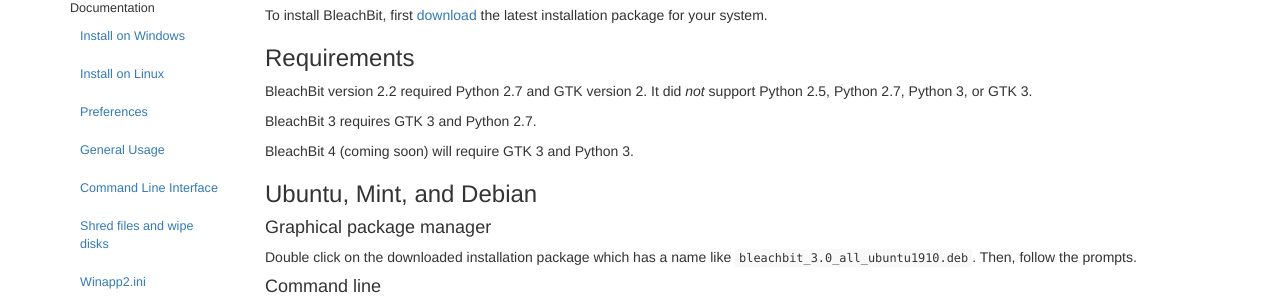
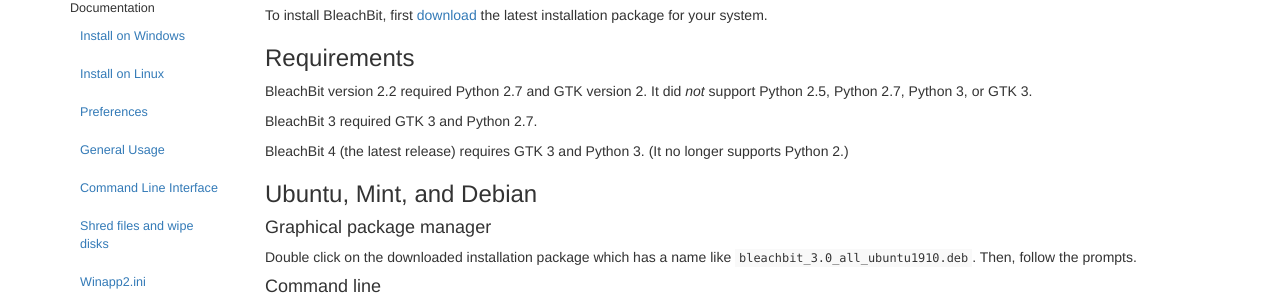
Before and after one commit to bleachbit/docs, a Jekyll site: the page built from _posts/2015-09-30-install-on-linux.md, in a window 1280 px wide. Shown: the part 129-434 px from the top of the page. Built offline with Jekyll 4.4.1, drawn with Linux system fonts in a browser that asks for light colours.

Commit message:
Update requirements

```diff
--- a/_posts/2015-09-30-install-on-linux.md
+++ b/_posts/2015-09-30-install-on-linux.md
@@ -13,9 +13,9 @@
 
 BleachBit version 2.2 required Python 2.7 and GTK version 2. It did *not* support Python 2.5, Python 2.7, Python 3, or GTK 3.
 
-BleachBit 3 requires GTK 3 and Python 2.7.
+BleachBit 3 required GTK 3 and Python 2.7.
 
-BleachBit 4 (coming soon) will require GTK 3 and Python 3.
+BleachBit 4 (the latest release) requires GTK 3 and Python 3. (It no longer supports Python 2.)
 
 
 ### Ubuntu, Mint, and Debian
```
